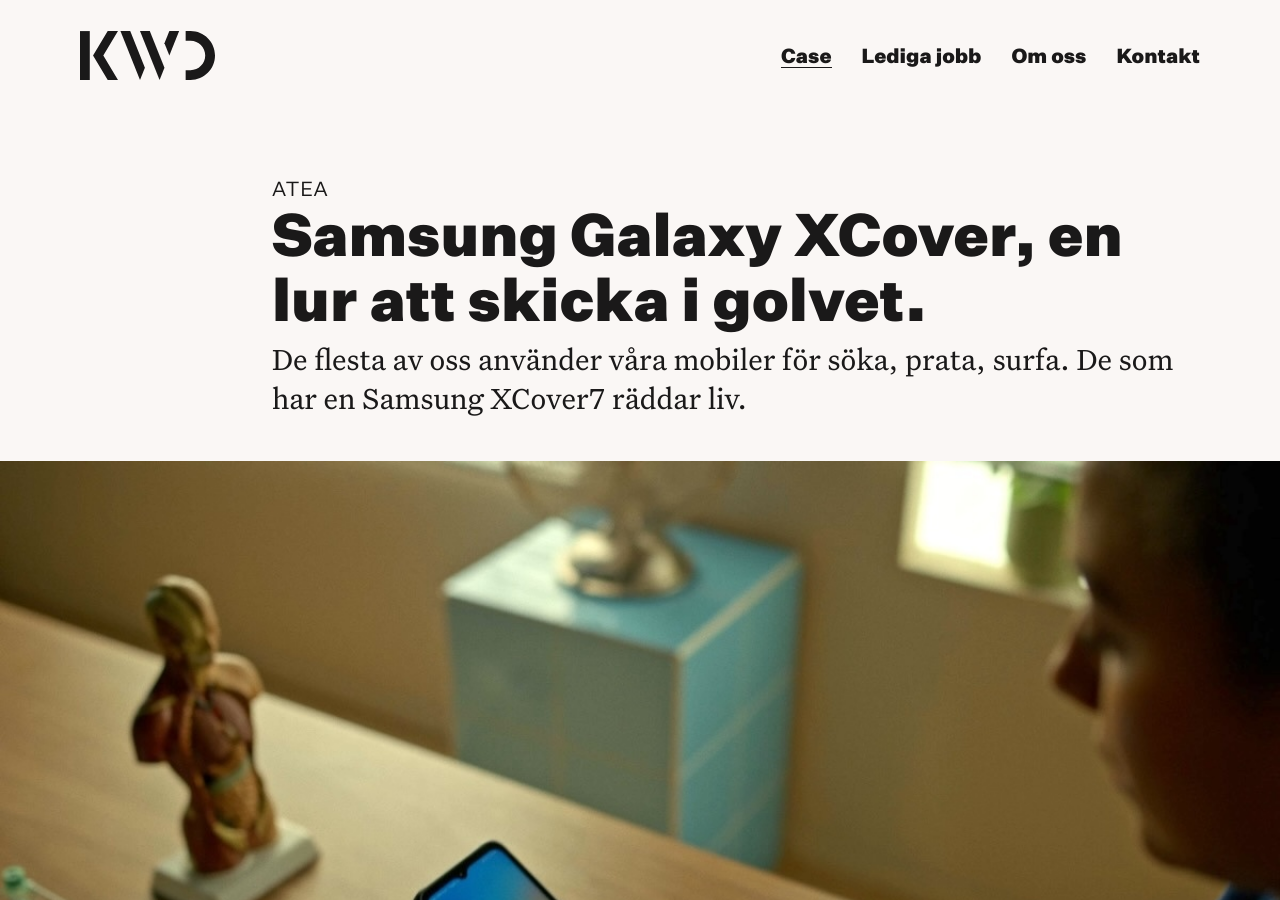
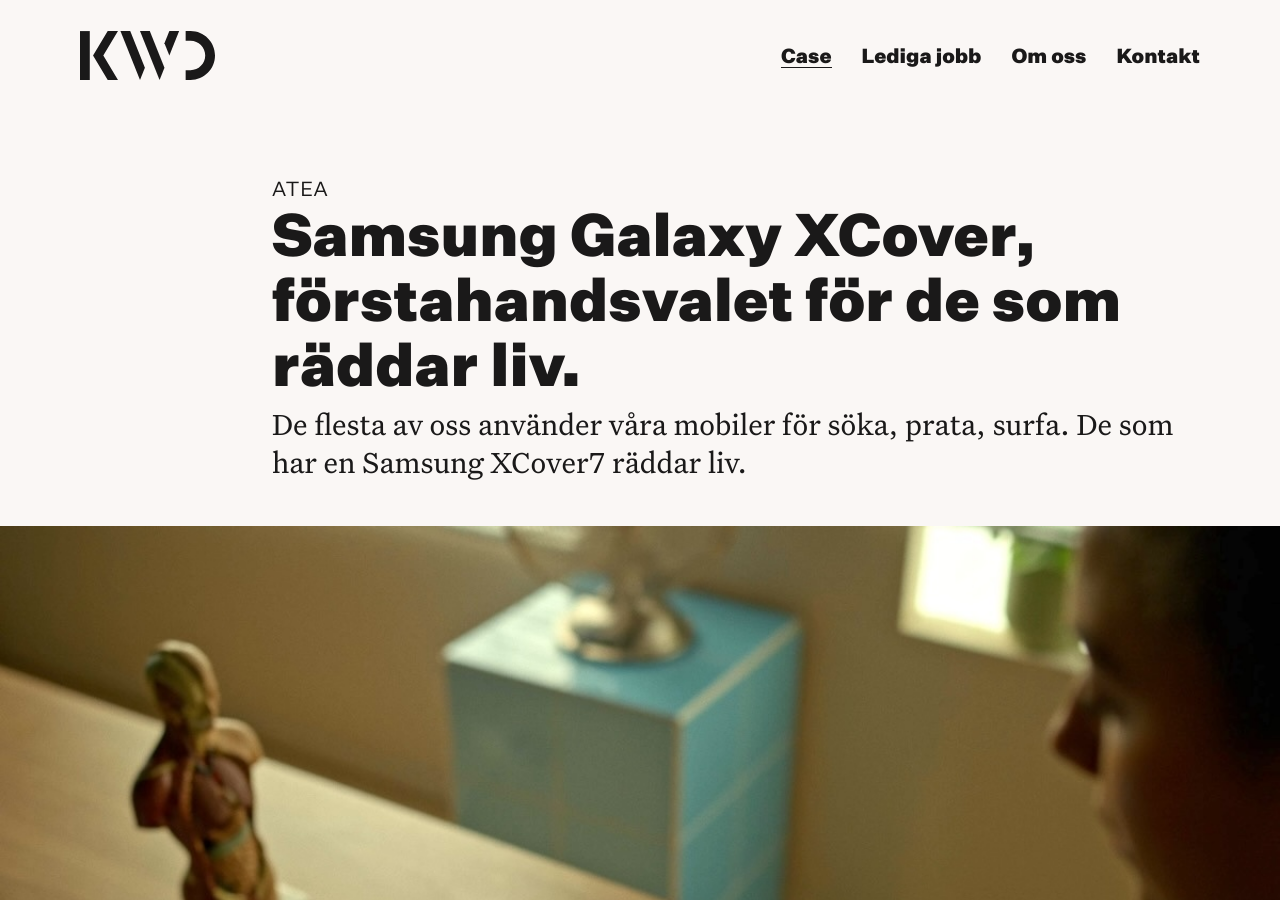
Before and after one commit to kwdstudio/kwdstudio.github.io, a Jekyll site: the page built from _cases/atea-samsung-xcover.md, in a window 1280 px wide and 900 px high. Built offline with Jekyll 4.4.1, drawn with Linux system fonts in a browser that asks for light colours.

Commit message:
Update atea-samsung-xcover.md

```diff
--- a/_cases/atea-samsung-xcover.md
+++ b/_cases/atea-samsung-xcover.md
@@ -7,7 +7,7 @@ client: Atea
 all_order: 3
 teaser_heading: Samsung XCover, en riktig trotjänare
 teaser_body: <p>Produktlansering för Samsung och Atea</p>
-intro_heading: Samsung Galaxy XCover, en lur att skicka i golvet.
+intro_heading: Samsung Galaxy XCover, förstahandsvalet för de som räddar liv.
 intro_lead: De flesta av oss använder våra mobiler för söka, prata, surfa. De som har en Samsung XCover7 räddar liv.
 vimeo: true
 ---
```
